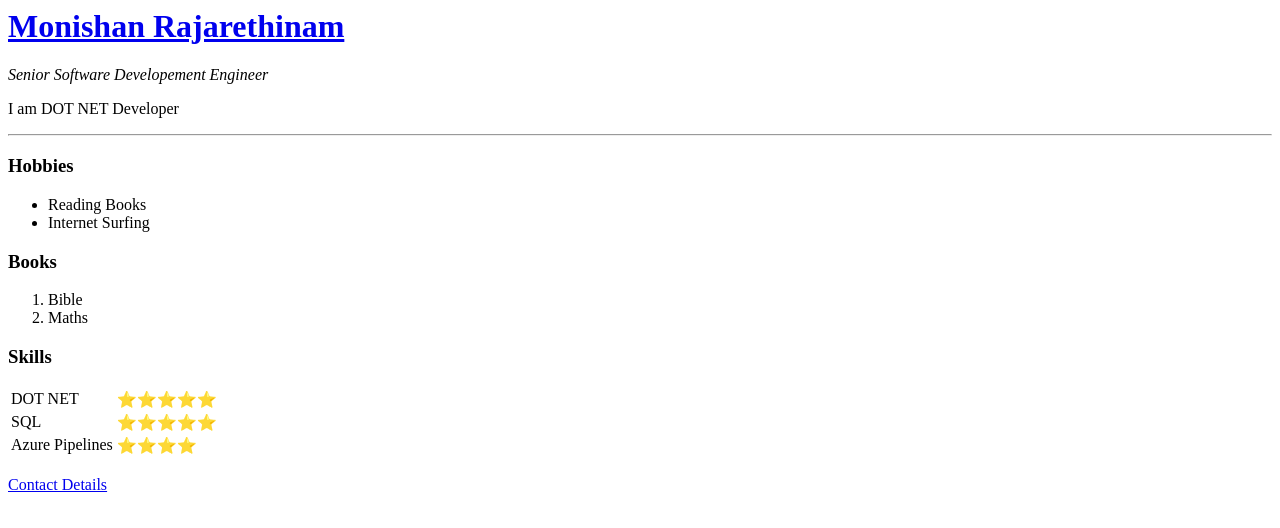
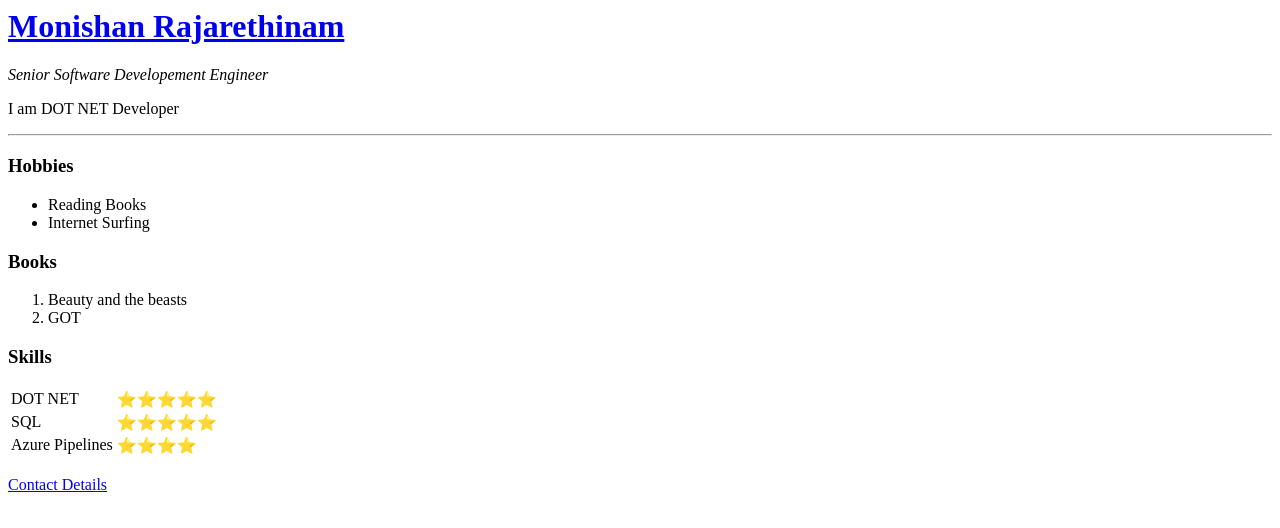
Before and after one commit to Monishan2803/ProfilePage, a plain HTML site: page index.html in a window 1280 px wide. Drawn offline with Linux system fonts and the light colour scheme.

Commit message:
Update index.html

```diff
--- a/index.html
+++ b/index.html
@@ -16,8 +16,8 @@
     </ul>
     <h3>Books</h3>
     <ol>
-        <li>Bible</li>
-        <li>Maths</li>
+        <li>Beauty and the beasts</li>
+        <li>GOT</li>
     </ol>
     <h3>Skills</h3>
     <table>
```
